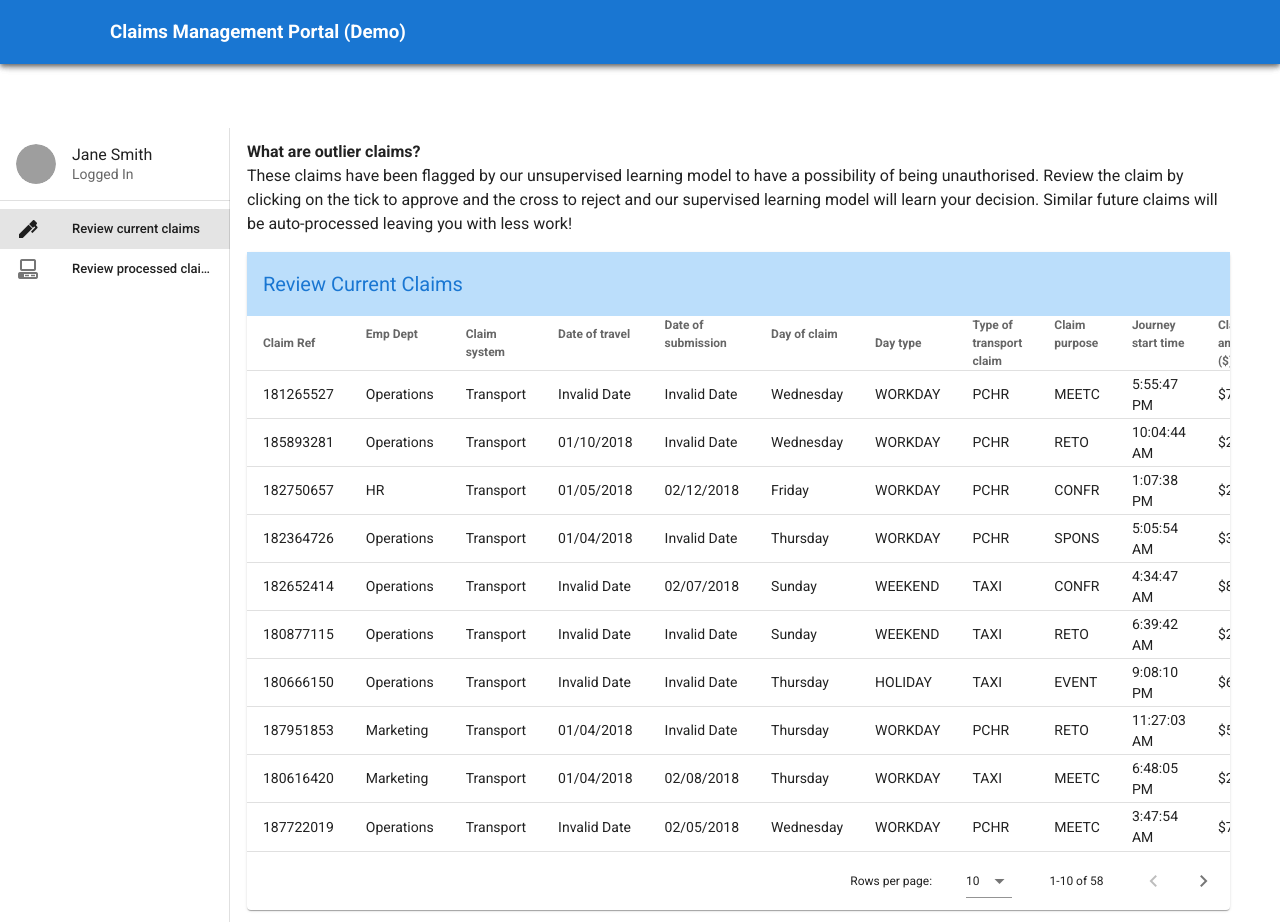
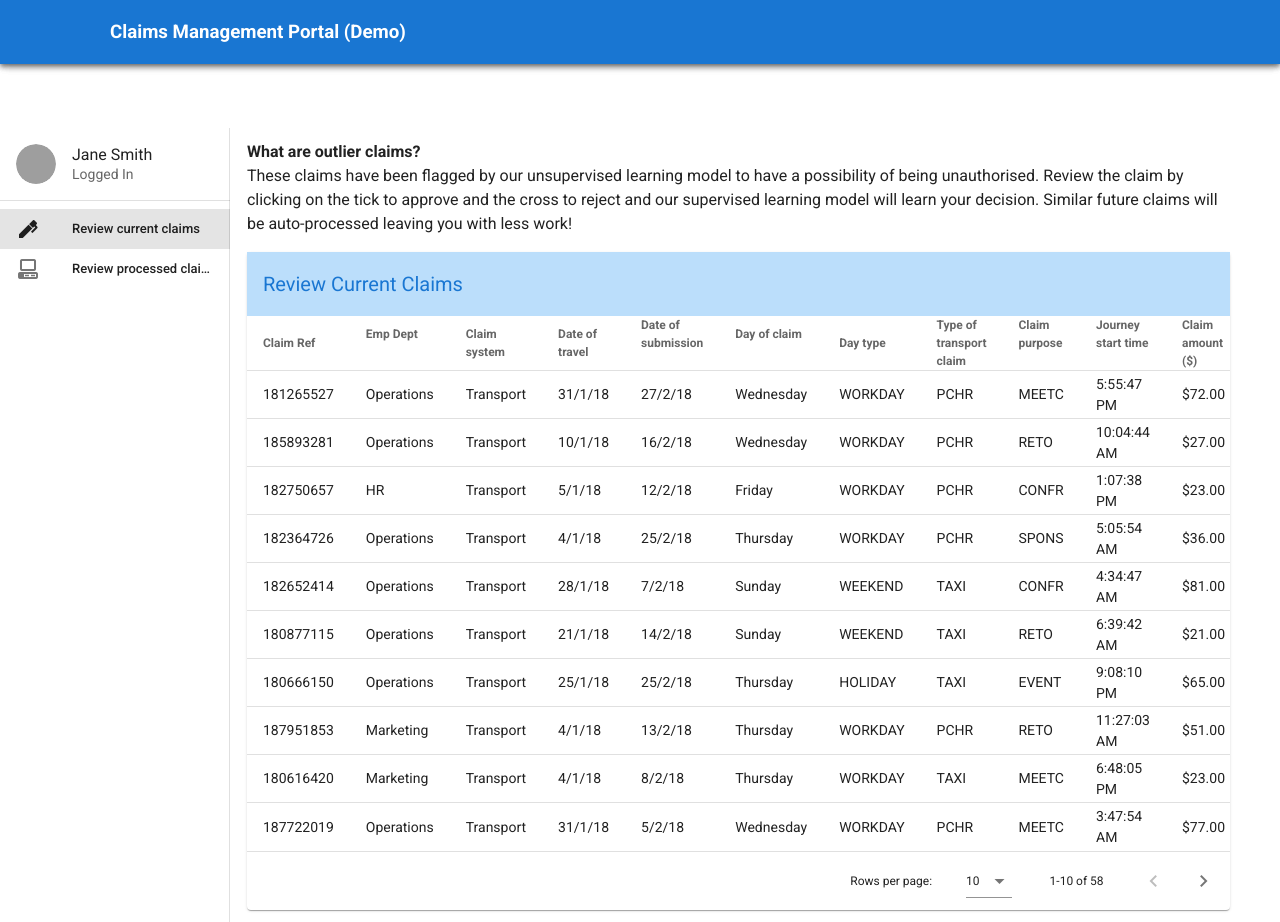
Before and after one commit to jelneo/claim-IT-web, a Vue app: page /review in a window 1280 px wide. Built offline with nearby package versions, Linux system fonts and the light colour scheme; grey boxes are pictures that could not be loaded; what vue-papa-parse would draw is missing.

Commit message:
fix date display

```diff
--- a/src/components/Review.vue
+++ b/src/components/Review.vue
@@ -133,8 +133,8 @@ export default {
         empID: item.ID,
         dept: item.DEPT,
         clmSys: item["CLM.SYS"],
-        trvDT: new Date(item["TRV.DT"]).toLocaleDateString("en-SG"),
-        subDT: new Date(item["CLM.SUB.DT"]).toLocaleDateString("en-SG"),
+        trvDT: item["TRV.DT"],
+        subDT: item["CLM.SUB.DT"],
         dayOfClaim: item["Travel.Day.Name"],
         dayType: item["Travel.Day.Type"],
         transportType: item.TYPE,
```
